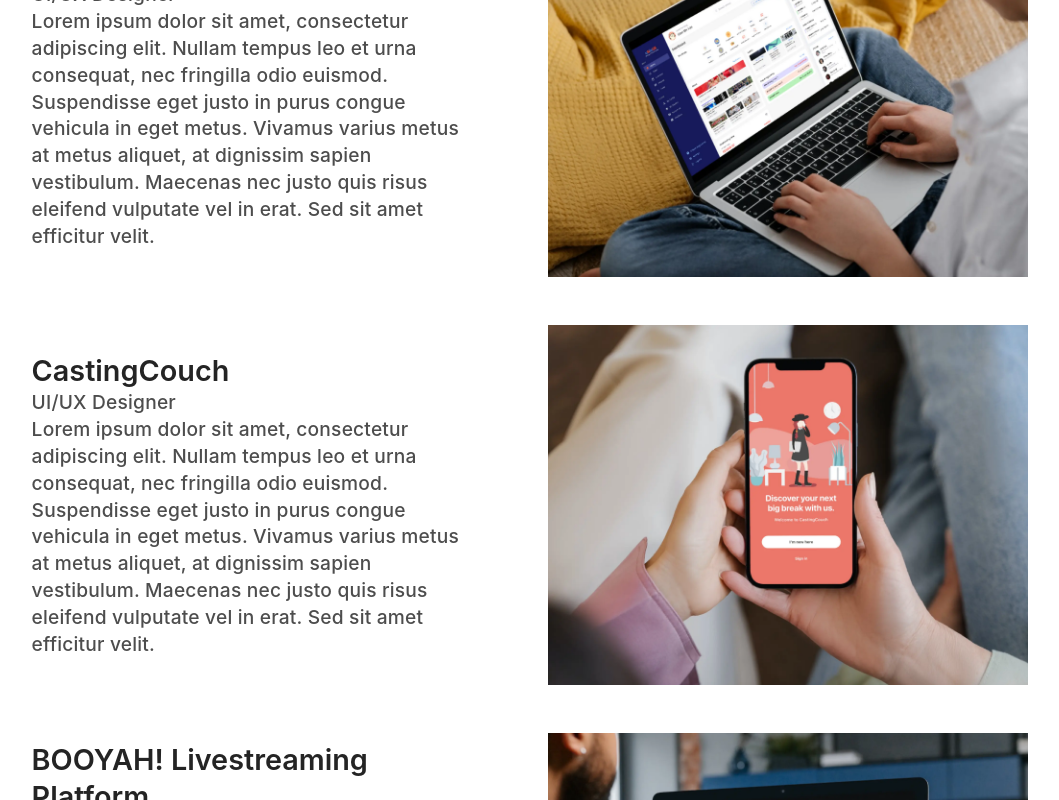
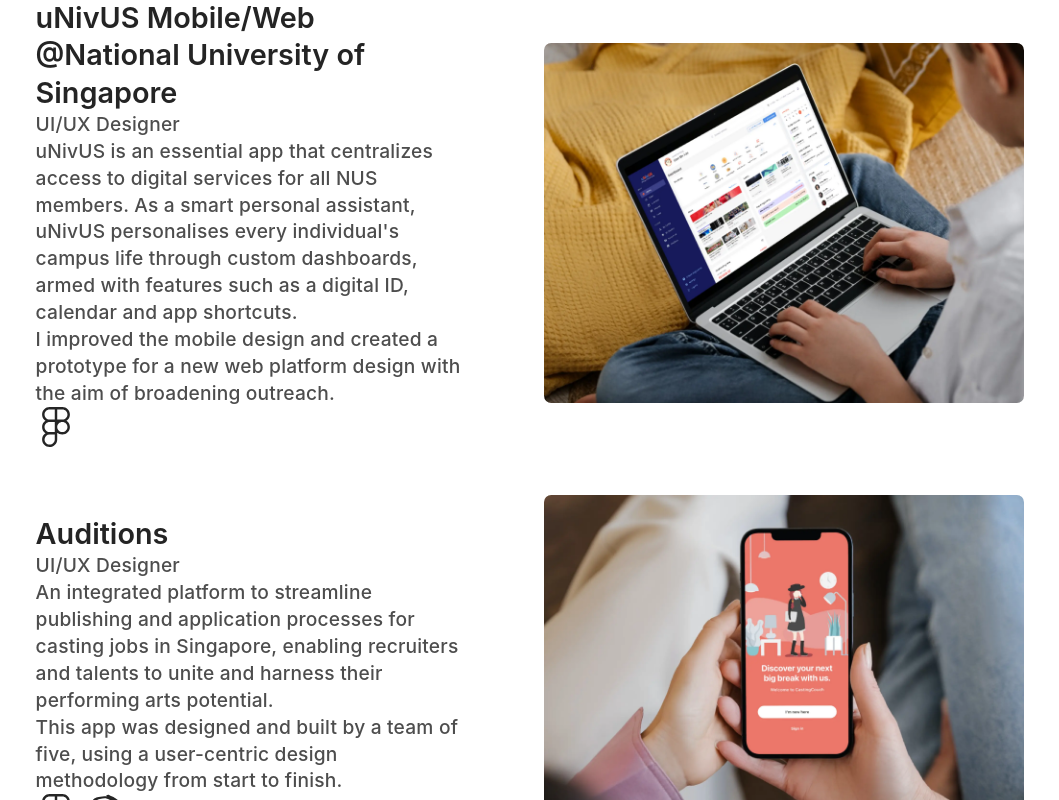
Before and after one commit to Lemonsr/portfolio-website, a React (Vite) app: page / in a window 1280 px wide. Shown: the part 4060-4860 px from the top of the page, without its empty margins (110-1169 px from the left). Built offline with nearby package versions, Linux system fonts and the light colour scheme.

Commit message:
Add big project cards to my projects section

```diff
--- a/src/components/BigProject/BigProject.jsx
+++ b/src/components/BigProject/BigProject.jsx
@@ -1,16 +1,42 @@
 import React from 'react';
 import './BigProject.scss';
+import { motion } from 'framer-motion';
 
 function BigProject({ data }) {
+  // Split content into multiple paragraphs if needed.
+  const paragraphs = data.description.split('\n\n');
+
   return (
-    <div className='big-project-container'>
+    <motion.div className='big-project-container'
+      initial={{ opacity: 0, y: 150 }}
+      viewport={{ once: true }}
+      whileInView={{ opacity: 1, y: 0 }}
+      transition={{
+        type: 'spring',
+        bounce: 0.2,
+        duration: 2}}
+    >
       <div className='text-container'>
         <h6 className='mb-2'>{ data.title }</h6>
         <p className='role mb-4'>{ data.role }</p>
-        <p className='mb-8'>{ data.description }</p>
+        {paragraphs.map((paragraph, index) => (
+          <p className='mb-8' key={index}>{paragraph}</p>
+        ))}
+        <div className='icon-list'>
+          {data.icons.map((image, index) => (
+            <img className='icon'
+              data-tooltip-id='tooltip'
+              data-tooltip-content={ data.tooltip[index] }
+              data-tooltip-place='bottom'
+              key={index}
+              src={image}
+              alt={`Image ${index}`}
+            />
+          ))}
+        </div>
       </div>
       <img src={ data.img } alt={`Project ${ data.id }`}/>
-    </div>
+    </motion.div>
   );
 }
 
--- a/src/components/BigProject/BigProject.scss
+++ b/src/components/BigProject/BigProject.scss
@@ -3,7 +3,7 @@
   grid-template-columns: 2fr 1fr;
   grid-column-gap: 5rem;
   grid-row-gap: 2rem;
-  margin: 3rem 1.25rem;
+  margin: 3rem 1.5rem;
   align-items: center;
 
   .text-container {
@@ -15,11 +15,18 @@
       font-size: 1.2rem;
       font-weight: 450;
     }
+
+    .icon-list {
+      display: flex;
+      flex-wrap: wrap;
+      gap: 0.625rem;
+    }
   }
 
   > img {
     width: 30rem;
     height: auto;
+    border-radius: 0.45rem;
   }
 }
 
--- a/src/components/BigProject/BigProjectDescriptions.jsx
+++ b/src/components/BigProject/BigProjectDescriptions.jsx
@@ -1,27 +1,30 @@
 const cardConfigs = [
   {
     "id": "1",
-    "title": "uNivUS",
+    "title": "uNivUS Mobile/Web @National University of Singapore",
     "role": "UI/UX Designer",
-    "description": "Lorem ipsum dolor sit amet, consectetur adipiscing elit. Nullam tempus leo et urna consequat, nec fringilla odio euismod. Suspendisse eget justo in purus congue vehicula in eget metus. Vivamus varius metus at metus aliquet, at dignissim sapien vestibulum. Maecenas nec justo quis risus eleifend vulputate vel in erat. Sed sit amet efficitur velit. ",
+    "description": "uNivUS is an essential app that centralizes access to digital services for all NUS members. As a smart personal assistant, uNivUS personalises every individual's campus life through custom dashboards, armed with features such as a digital ID, calendar and app shortcuts.\n\nI improved the mobile design and created a prototype for a new web platform design with the aim of broadening outreach.",
     "icons": ["src/assets/svgs/icons/figma.svg"],
+    "tooltip": ["Figma"],
     "img": "src/assets/images/Proj-Univus.webp"
   },
   {
     "id": "2",
-    "title": "CastingCouch",
+    "title": "Auditions",
     "role": "UI/UX Designer",
-    "description": "Lorem ipsum dolor sit amet, consectetur adipiscing elit. Nullam tempus leo et urna consequat, nec fringilla odio euismod. Suspendisse eget justo in purus congue vehicula in eget metus. Vivamus varius metus at metus aliquet, at dignissim sapien vestibulum. Maecenas nec justo quis risus eleifend vulputate vel in erat. Sed sit amet efficitur velit. ",
-    "icons": ["src/assets/svgs/icons/figma.svg,"],
+    "description": "An integrated platform to streamline publishing and application processes for casting jobs in Singapore, enabling recruiters and talents to unite and harness their performing arts potential.\n\n This app was designed and built by a team of five, using a user-centric design methodology from start to finish.",
+    "icons": ["src/assets/svgs/icons/figma.svg", "src/assets/svgs/icons/balsamiq.svg"],
+    "tooltip": ["Figma", "Balsamiq"],
     "img": "src/assets/images/Proj-Casting.webp"
   },
 
   {
     "id": "3",
-    "title": "BOOYAH! Livestreaming Platform",
+    "title": "BOOYAH! @Garena",
     "role": "UI/UX Designer",
-    "description": "Lorem ipsum dolor sit amet, consectetur adipiscing elit. Nullam tempus leo et urna consequat, nec fringilla odio euismod. Suspendisse eget justo in purus congue vehicula in eget metus. Vivamus varius metus at metus aliquet, at dignissim sapien vestibulum. Maecenas nec justo quis risus eleifend vulputate vel in erat. Sed sit amet efficitur velit. ",
-    "icons": ["src/assets/svgs/icons/.svg,"],
+    "description": "A popular live streaming platform by Garena that connects friends and communities via immersive experiences.\n\nAvailable on Android, iOS, and the web, it offers real-time broadcasts, engaging content creators, and interactive features, making it a hub for gaming enthusiasts and entertainment seekers alike.",
+    "icons": ["src/assets/svgs/icons/figma.svg", "src/assets/svgs/icons/adobephotoshop.svg", "src/assets/svgs/icons/sketch.svg"],
+    "tooltip": ["Figma", "Adobe Photoshop", "Sketch"],
     "img": "src/assets/images/Proj-Booyah.webp"
   }
 ]
--- a/src/components/MyProjects/MyProjects.jsx
+++ b/src/components/MyProjects/MyProjects.jsx
@@ -3,6 +3,7 @@
 import BigProject from '../BigProject/BigProject';
 import BigCardConfigs from '../BigProject/BigProjectDescriptions';
 import { motion } from 'framer-motion';
+import { Tooltip } from 'react-tooltip';
 
 function MyProjects() {
   return <div id='projects' className='myprojects-container section'>
@@ -27,6 +28,9 @@
           return <BigProject key={config.id} data={config}/>
         })}
       </div>
+
+
+      <Tooltip id='tooltip' />
     </div>
   </div>
 }
--- a/src/components/MyProjects/MyProjects.scss
+++ b/src/components/MyProjects/MyProjects.scss
@@ -3,3 +3,7 @@
   width: 100vw;
   box-sizing: border-box; // Include padding in width calculation
 }
+
+.big-projects-container {
+  margin: 5rem 0rem;
+}
--- a/src/components/Skills/Skills.jsx
+++ b/src/components/Skills/Skills.jsx
@@ -5,6 +5,7 @@
 import aseprite from '../../assets/svgs/icons/aseprite.svg';
 import balsamiq from '../../assets/svgs/icons/balsamiq.svg';
 import blender from '../../assets/svgs/icons/blender.svg';
+import cinema4d from '../../assets/svgs/icons/cinema4d.svg';
 import clipstudiopaint from '../../assets/svgs/icons/clipstudiopaint.svg';
 import cplusplus from '../../assets/svgs/icons/cplusplus.svg';
 import css3 from '../../assets/svgs/icons/css3.svg';
@@ -30,8 +31,8 @@
   const ux_tags = ['User Research', 'Contextual Inquiry', 'Affinity Diagraming', 'Storyboarding', 'Wireframing', 'Prototyping', 'Usability Testing', 'Statistical Analysis', 'Thematic Analysis'];
   const design_tags = ['Responsive Design', 'Web Design', 'Android/iOS Design', 'Graphic Design', 'Interaction Design', 'Branding', 'Game Design', 'Pixel Art', '2D Animation', 'Character Design', 'Digital Illustration', '3D Modelling'];
   // https://simpleicons.org/ for brand icons
-  const design_stack = [adobephotoshop, adobexd, aseprite, blender, clipstudiopaint, figma, sketch, balsamiq];
-  const design_stack_names = ["Adobe Photoshop", "Adobe XD", "Aseprite", "Blender", "Clip Studio Paint", "Figma", "Sketch", "Balsamiq"];
+  const design_stack = [adobephotoshop, adobexd, aseprite, blender, clipstudiopaint, figma, sketch, balsamiq, cinema4d];
+  const design_stack_names = ["Adobe Photoshop", "Adobe XD", "Aseprite", "Blender", "Clip Studio Paint", "Figma", "Sketch", "Balsamiq", "Cinema 4D"];
 
   const dev_tags = ['Web Development', 'Game Development', 'Software Engineering', 'Algorithms and Data Structures', '3D Modelling', 'Graphics Rendering', 'Agile Methodology', 'Documentation', 'Graph Databases'];
   const dev_stack = [html5, css3, javascript, react, java, python, cplusplus,mariadb, neo4j, opengl, spacy, sass, vuedotjs, tailwindcss, framer];
```
Also changed, not shown: src/assets/svgs/icons/cinema4d.svg (added).
